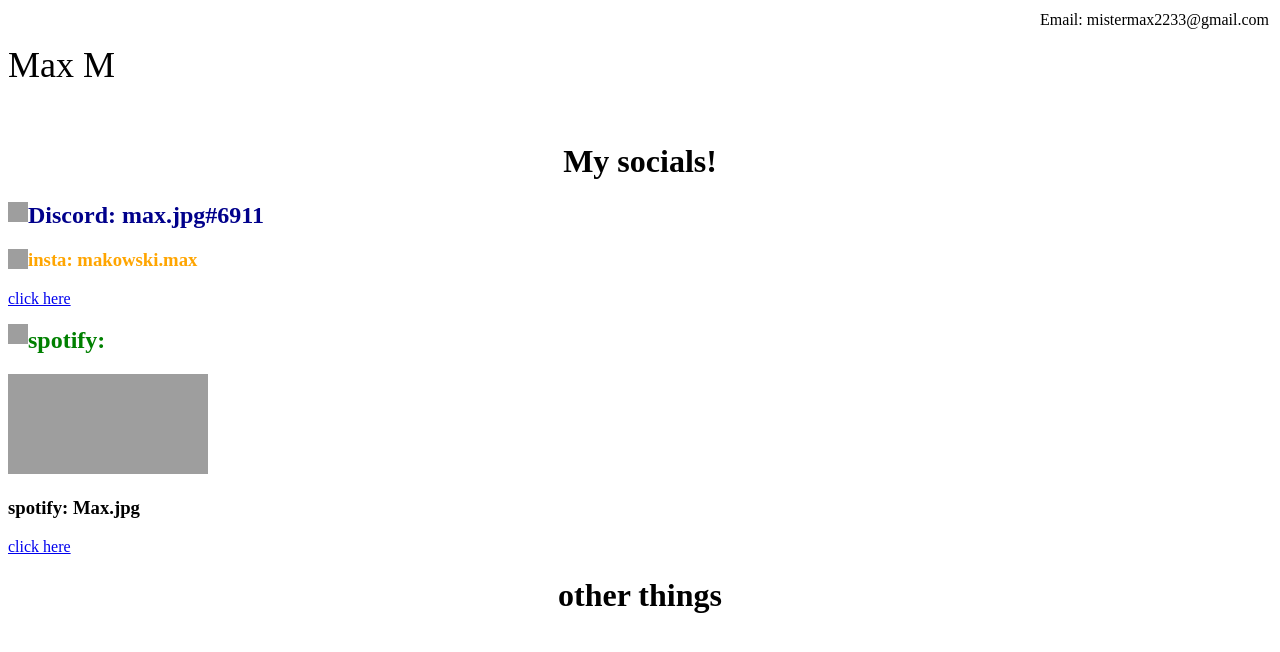
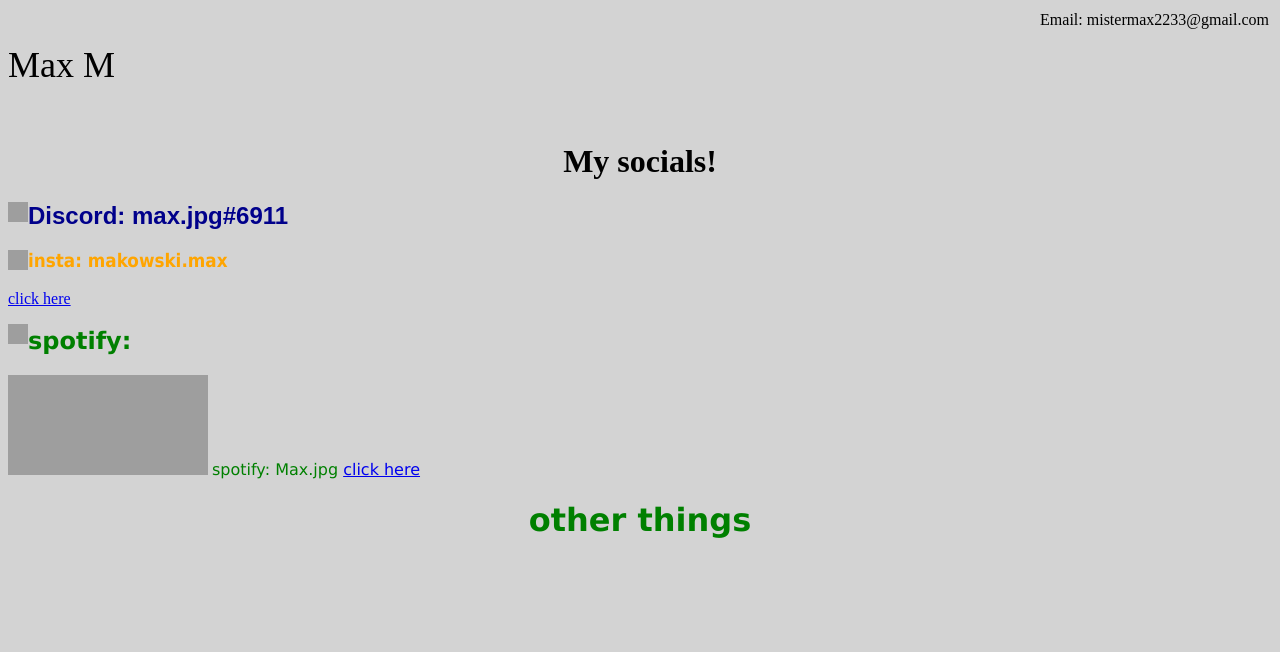
Before and after one commit to mistermax2233/mistermax2233.github.io, a plain HTML site: page index.html in a window 1280 px wide. Drawn offline with Linux system fonts and the light colour scheme; grey boxes are pictures that could not be loaded; a script that the page names is missing.

Commit message:
slight changes on fonts and added Javascript

```diff
--- a/index.html
+++ b/index.html
@@ -9,7 +9,7 @@
 
     </head>
     </div>
-    <body>
+    <body style="background:lightgrey">
   <div>
   <!-- start header -->
 <div class="header"><p style="float:left; display:block; font-size:36px">Max M </p>
@@ -24,15 +24,15 @@
       <div align="center">
          <h1>  My socials! </h1>
 </div>
-        <p> <img src="https://i.pinimg.com/474x/47/f2/24/47f2248d04a02f9b50805cc1f256b094.jpg" height="20" width="20"  style="float:left"> <h2 style="color:darkblue"> Discord: max.jpg#6911 </h2> </p>
+        <p> <img src="https://i.pinimg.com/474x/47/f2/24/47f2248d04a02f9b50805cc1f256b094.jpg" height="20" width="20"  style="float:left"> <h2 style="color:darkblue; font-family: Arial;"> Discord: max.jpg#6911 </h2> </p>
 
-         <img src="https://www.pngitem.com/pimgs/m/510-5101812_transparent-square-clip-art-logo-instagram-hd-png.png"height="20" width="20" style="float:left"> <h3 style="color:orange"> insta: makowski.max </h3> <a href="https://www.instagram.com/makowski.max/"target="_blank">click here</a> <p> </p>
+         <img src="https://www.pngitem.com/pimgs/m/510-5101812_transparent-square-clip-art-logo-instagram-hd-png.png"height="20" width="20" style="float:left"> <h3 style="color:orange; font-family:Tahoma"> insta: makowski.max </h3> <a href="https://www.instagram.com/makowski.max/"target="_blank">click here</a> <p> </p>
 
-        <img src="https://www.logolynx.com/images/logolynx/29/29e9b4af9198bea4021cd6c6758eb3f1.png" height="20" width="20" style="float:left"> <h2 style="color:green"> spotify: </h2>
+        <img src="https://www.logolynx.com/images/logolynx/29/29e9b4af9198bea4021cd6c6758eb3f1.png" height="20" width="20" style="float:left"> <h2 style="color:green; font-family:Verdana"> spotify: </h2>
 
          <img src="https://i.redd.it/6tfow0oxqg271.jpg" height="100" width="200">
 
-         <h3> spotify: Max.jpg </h3> <a href="https://open.spotify.com/user/sundadim" target="_blank"> click here </a>
+         <h style="font-family:Verdana; color:green;"> spotify: Max.jpg </h3> <a href="https://open.spotify.com/user/sundadim" target="_blank"> click here </a>
 <div align="center">
          <h1> other things </h1>
 </div>
```
Also changed, not shown: Javascript.js (added).
